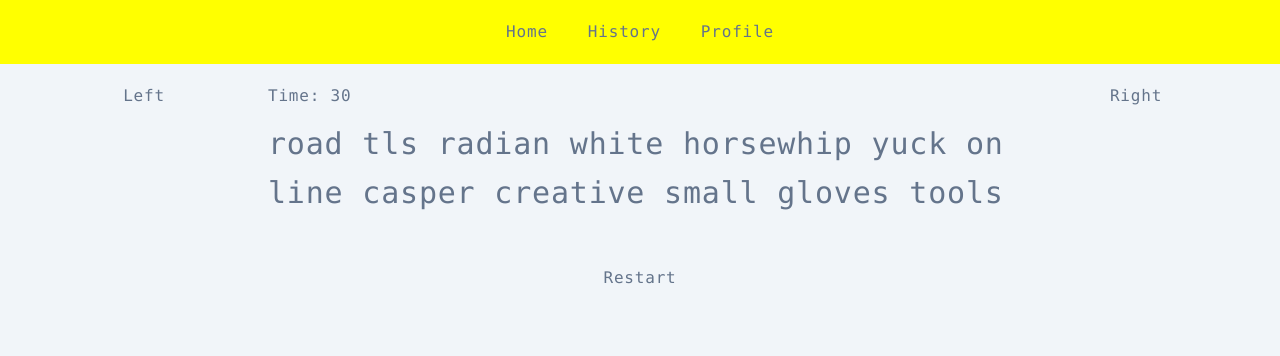
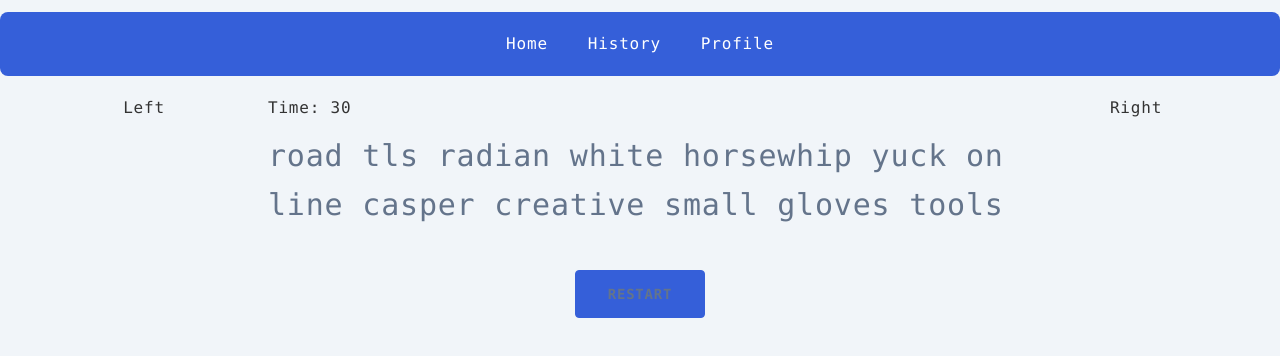
Before and after one commit to nayimHossen/Typing-App, a React (Create React App) app: page / in a window 1280 px wide. Shown: the top 356 px of the page. Built offline with nearby package versions, Linux system fonts and the light colour scheme.

Commit message:
add some style

```diff
--- a/src/components/Navbar.tsx
+++ b/src/components/Navbar.tsx
@@ -1,9 +1,7 @@
-import React from "react";
-
 const Navbar = () => {
   return (
-    <div className="container mx-auto rounded-lg bg-slate-400 mb-5">
-      <ul className="flex justify-center gap-x-10 py-5 bg-primary">
+    <div className="container mx-auto pb-5 pt-3">
+      <ul className="flex justify-center gap-x-10 py-5 bg-secondary rounded-lg text-white">
         <li>Home</li>
         <li>History</li>
         <li>Profile</li>
--- a/src/components/RestartButton.tsx
+++ b/src/components/RestartButton.tsx
@@ -18,7 +18,7 @@ const RestartButton = ({
     <button
       tabIndex={-1} // to prevent focus
       ref={buttonRef}
-      className={`block rounded px-8 py-2 hover:bg-slate-700/50  ${className}`}
+      className={`btn btn-secondary text-base-100 block rounded px-8 py-2 hover:bg-slate-900  ${className}`}
       onClick={handleClick}
     >
       Restart
--- a/src/index.css
+++ b/src/index.css
@@ -4,7 +4,7 @@
 
 @layer base {
   body {
-    @apply bg-slate-100 text-slate-500 min-h-screen place-items-center tracking-wider font-mono;
+    @apply bg-slate-100 min-h-screen place-items-center tracking-wider font-mono;
   }
 }
 
--- a/src/pages/Home.tsx
+++ b/src/pages/Home.tsx
@@ -5,12 +5,6 @@ import Results from "../components/Results";
 import UserTypings from "../components/UserTypings";
 import useEngine from "../hooks/useEngine";
 import { calculateAccuracyPercentage } from "../utils/helpers";
-// import GeneratedWords from "./components/GeneratedWords";
-// import RestartButton from "./components/RestartButton";
-// import Results from "./components/Results";
-// import UserTypings from "./components/UserTypings";
-// import useEngine from "./hooks/useEngine";
-// import { calculateAccuracyPercentage } from "./utils/helpers";
 
 const Home = () => {
   const { words, typed, timeLeft, errors, state, restart, totalTyped } =
--- a/tailwind.config.js
+++ b/tailwind.config.js
@@ -4,7 +4,7 @@ module.exports = {
     themes: [
       {
         mytheme: {
-          primary: "yellow",
+          primary: "blue",
 
           secondary: "#355FD9",
 
```
